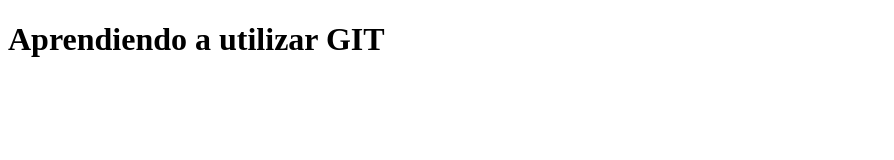
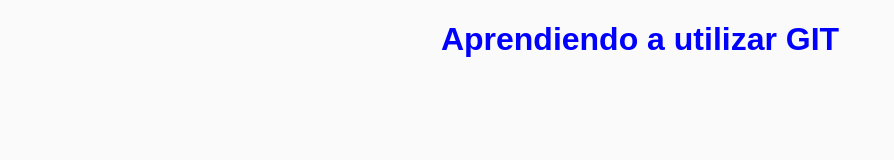
Before and after one commit to RyukLevel/CoderHouse---Rodrigo-Cattalini, a plain HTML site: page index.html in a window 1280 px wide. Shown: the whole page, without its empty margins (0-894 px from the left). Drawn offline with Linux system fonts and the light colour scheme.

Commit message:
segunda modificacion

```diff
--- a/index.html
+++ b/index.html
@@ -4,6 +4,7 @@
     <meta charset="UTF-8">
     <meta name="viewport" content="width=device-width, initial-scale=1.0">
     <title>Romanella</title>
+    <link rel="stylesheet" href="style.css">
 </head>
 <body>
     <h1>Aprendiendo a utilizar GIT</h1>
--- /dev/null
+++ b/style.css
@@ -0,0 +1,8 @@
+body{
+    background-color: #fafafa;
+    text-align: center;
+    font-family: Arial, Helvetica, sans-serif;
+}
+h1{
+    color: blue;
+}
```
